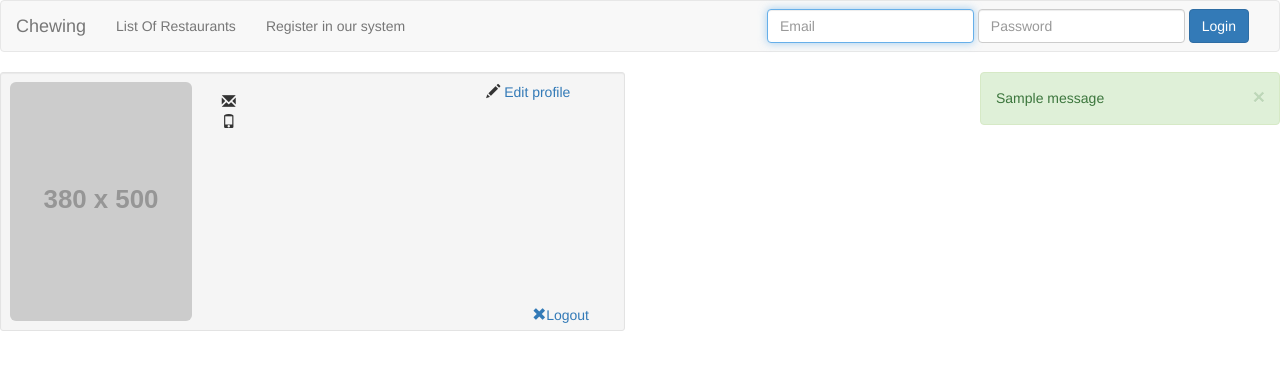
After one commit to Social-projects-Rivne/Rv-025.Python, a Flask app: template client/client_app/templates/profile.html in a window 1280 px wide. The commit adds this page. Shown: the top 370 px of the page. Run offline with Flask 2, Linux system fonts and the light colour scheme; the template is opened without the code that fills it, so the values that code supplies are empty; grey boxes labelled with a size stand in for pictures from a placeholder-image service; one stand-in notice (Sample message) is shown; parts of the project's set-up code (start-up, migrations or seed data) failed here and were passed over; some libraries are stand-ins or nearby versions.

Commit message:
add user login/logout/view profile

```diff
--- /dev/null
+++ b/client/client_app/static/css/styles.css
@@ -0,0 +1,15 @@
+.well {
+	position: relative;
+}
+
+.logout {
+	position: absolute;
+	bottom: 5px;
+	right: 35px;
+}
+
+.alert {
+	position: absolute ;
+	right:0;
+	width:300px;
+}
--- a/client/client_app/templates/layout.html
+++ b/client/client_app/templates/layout.html
@@ -1,5 +1,11 @@
 {% extends "bootstrap/base.html" %}
 {% block title %}Chewing{% endblock %}
+
+{%- block styles %}
+<!-- Bootstrap -->
+{{ super() }}
+<link rel="stylesheet" href="{{url_for('static', filename='css/styles.css')}}">
+{%- endblock styles %}
 
 {% block navbar %}
     <nav class="navbar navbar-default">
@@ -22,22 +28,39 @@
               <li><a href="#">Register in our system</a></li>
 {#          <li class="active"><a href="#">Link <span class="sr-only">(current)</span></a></li>#}
           </ul>
-
-            <form class="form-inline navbar-form navbar-right">
+{% if not session.logged_in %}
+            <form class="form-inline navbar-form navbar-right" action="/login" method="POST" >
               <div class="form-group">
                 <label class="sr-only" for="exampleInputEmail3">Email address</label>
-                <input type="email" class="form-control" id="exampleInputEmail3" placeholder="Email">
+                				<input type="text" class="form-control"  value="" required="" autofocus="" placeholder="Email" name="email">
               </div>
               <div class="form-group">
                 <label class="sr-only" for="exampleInputPassword3">Password</label>
-                <input type="password" class="form-control" id="exampleInputPassword3" placeholder="Password">
+                <input type="password" class="form-control" value="" required="" placeholder="Password" name="password">
+
               </div>
-              <button type="submit" class="btn btn-default">Sign in</button>
+                <button class="btn btn-primary"  name="Submit" value="Login" type="Submit">Login</button>
             </form>
+{% else %}
+ <a href="/profile">{{ session.name }}</a>
+{% endif %}
 
         </div><!-- /.navbar-collapse -->
       </div><!-- /.container-fluid -->
     </nav>
+
+    {% with messages = get_flashed_messages(with_categories=true) %}
+      <!-- Categories: success (green), info (blue), warning (yellow), danger (red) -->
+      {% if messages %}
+        {% for category, message in messages %}
+          <div class="alert alert-{{ category }} alert-dismissible" role="alert">
+        <button type="button" class="close" data-dismiss="alert" aria-label="Close"><span aria-hidden="true">×</span></button>
+          <!-- <strong>Title</strong> --> {{ message }}
+          </div>
+        {% endfor %}
+      {% endif %}
+    {% endwith %}
+
 {% endblock %}
 
 {% block content %}
--- /dev/null
+++ b/client/client_app/templates/profile.html
@@ -0,0 +1,27 @@
+{% extends "layout.html" %}
+{% block content %}
+
+  <div class="row">
+        <div class="col-xs-12 col-sm-6 col-md-6">
+            <div class="well well-sm">
+                <div class="row">
+                    <div class="col-sm-6 col-md-4">
+                        <img src="http://placehold.it/380x500" alt="" class="img-rounded img-responsive" />
+                    </div>
+                    <div class="col-sm-5 col-md-5">
+                        <h4>{{current_user.name}}</h4>
+                        <p>
+                            <i class="glyphicon glyphicon-envelope"></i>{{current_user.email}}
+                            <br />
+                            <i class="glyphicon glyphicon-phone"></i>{{current_user.phone}}</p>
+                    </div>
+                    <div class="col-sm-3">
+                      <i class="glyphicon glyphicon-pencil"></i>  <a class="edit" href="">Edit profile</a>
+                    </div>
+                </div>
+                  <a class="logout" href='/logout'>  <i class="glyphicon glyphicon-remove"></i>Logout</a>
+            </div>
+        </div>
+    </div>
+
+{% endblock content %}
```
Also changed, not shown: client/client_app/views/index.py (+56 -2 lines).
